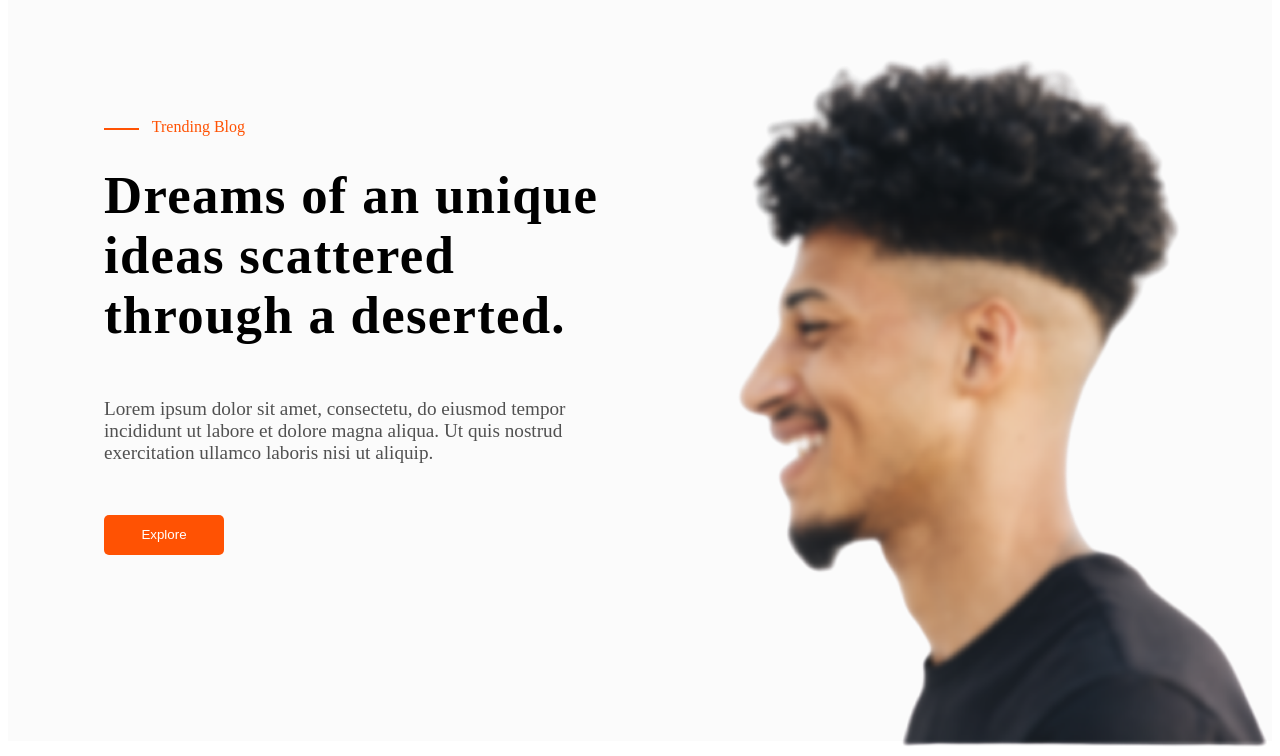
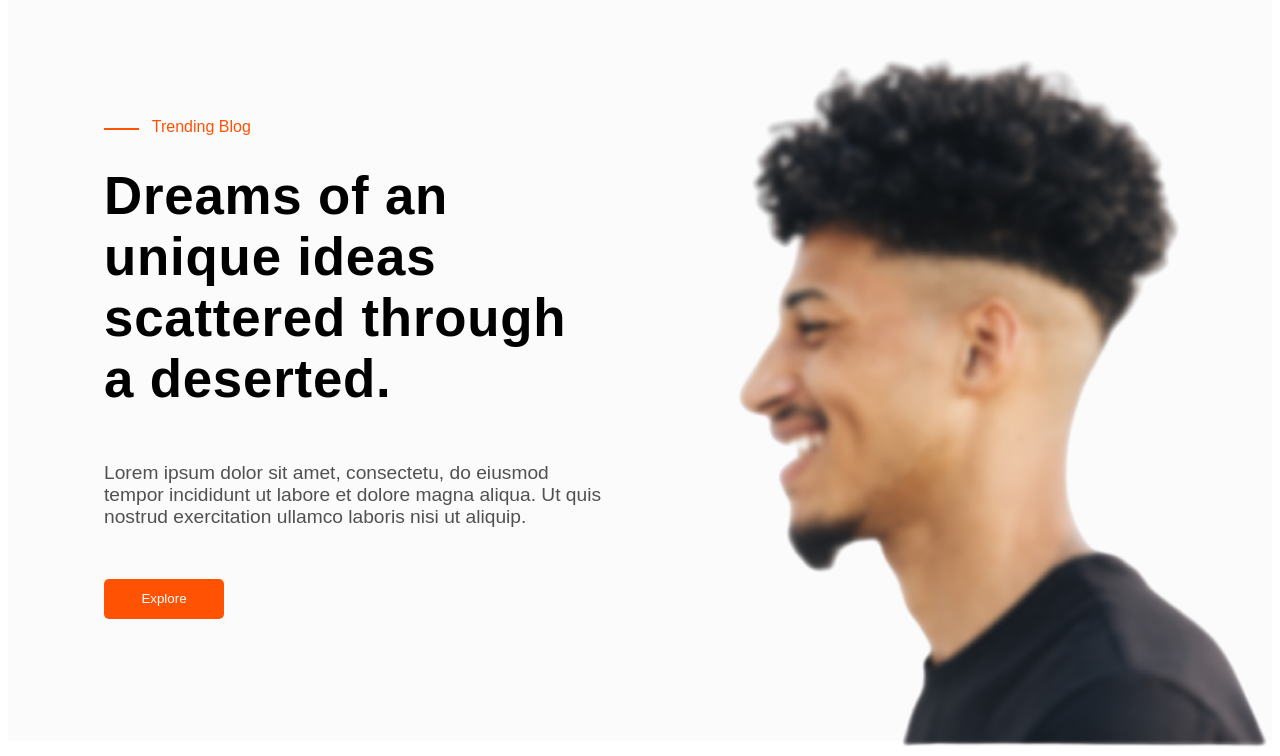
Before and after one commit to akshitsuri/josh-technologies-assignment, a plain HTML site: page index.html in a window 1280 px wide. Shown: the part 97-853 px from the top of the page. Drawn offline with Linux system fonts and the light colour scheme.

Commit message:
changed font

```diff
--- a/css/index.css
+++ b/css/index.css
@@ -1,3 +1,7 @@
+body {
+  font-family: Arial, Helvetica, sans-serif;
+}
+
 .header {
   height: 830px;
   /* background: url("../img/man.png") no-repeat center center / cover; */
@@ -101,7 +105,7 @@ img#man {
 
 .main-heading {
   font-size: 3.3rem;
-  letter-spacing: 0.08rem;
+  letter-spacing: 0.05rem;
 }
 
 .sub-heading {
```
